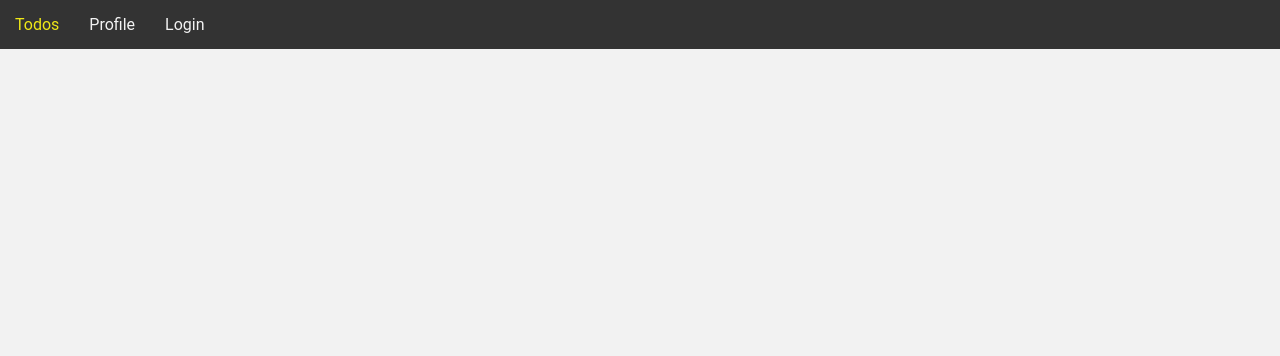
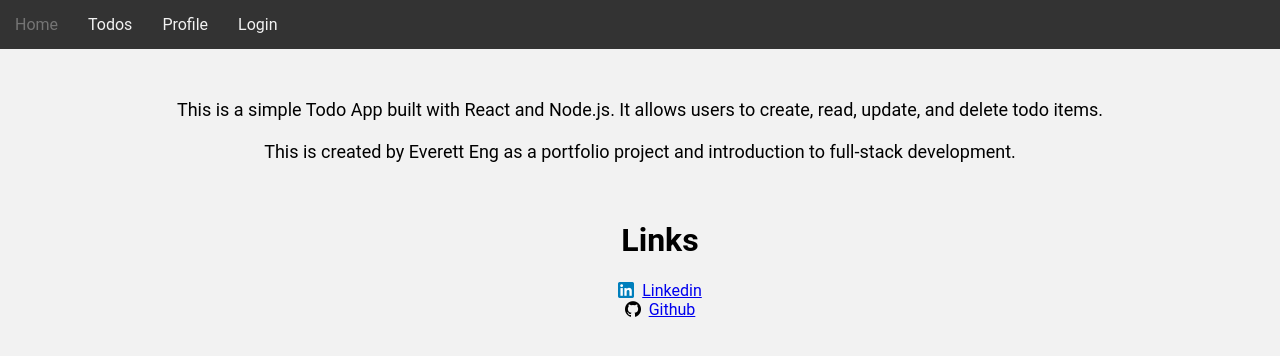
Before and after one commit to EverettEng/TodoApp, a React app in the folder frontend/: page / in a window 1280 px wide. Built offline with nearby package versions, Linux system fonts and the light colour scheme.

Commit message:
Added home page, sign in and sign out functionality, and updated navbar

```diff
--- a/frontend/src/components/Login.js
+++ b/frontend/src/components/Login.js
@@ -1,7 +1,27 @@
-import { Link } from "react-router-dom";
-import "../css/InfoPage.css";
+import { Link, useNavigate } from "react-router-dom";
+import "../css/Navbar.css";
+import { isLoggedIn, logout } from "../utils/auth";
+
 const Login = () => {
-  return <Link to={"/login"}>Login</Link>;
+  const navigate = useNavigate();
+  const status = isLoggedIn() ? "Logout" : "Login";
+
+  const handleLogout = () => {
+    logout();
+    navigate("/login");
+  };
+
+  return (
+    <div>
+      <Link
+        className="login-button"
+        to={"/login"}
+        onClick={isLoggedIn() ? handleLogout : null}
+      >
+        {status}
+      </Link>
+    </div>
+  );
 };
 
 export default Login;
--- a/frontend/src/components/Navbar.js
+++ b/frontend/src/components/Navbar.js
@@ -1,13 +1,24 @@
 import { Link } from "react-router-dom";
 import Login from "./Login";
+import "../css/Navbar.css";
+
 // Navbar component for navigation (currently empty, add links as needed)
 const Navbar = () => {
   return (
     <nav className="navbar">
       <ul>
-        <Link to={"/home"}>Todos</Link>
-        <Link to={"/profile"}>Profile</Link>
-        <Login />
+        <li>
+          <Link to="/">Home</Link>
+        </li>
+        <li>
+          <Link to="/todos">Todos</Link>
+        </li>
+        <li>
+          <Link to="/profile">Profile</Link>
+        </li>
+        <li>
+          <Login />
+        </li>
       </ul>
     </nav>
   );
--- a/frontend/src/css/InfoPage.css
+++ b/frontend/src/css/InfoPage.css
@@ -1,27 +1,44 @@
-.navbar ul{
-  padding: 0;
-  list-style-type: none;
-  font-family: "Roboto", sans-serif;
-  margin: 0;
-  background-color: #333333;
-  color: #f2f2f2;
-  overflow: hidden;
-}
-
-.navbar a{
-  float: left;
-  padding: 15px;
-  color: #f2f2f2;
-  text-decoration: none;
-}
-
-.navbar a:hover{
-  color:#efe817
-}
-
-body.info-page{
+body.info-page {
   font-family: "Roboto", sans-serif;
   margin: 0;
   background-color: #f2f2f2;
   color: black;
 }
+
+.info-text {
+  text-align: center;
+  margin-top: 50px;
+  padding: 0px;
+  font-size: 18px;
+  color: black;
+}
+
+.profile-links {
+  list-style-type: none;
+  padding-top: 20px;
+}
+
+.profile-links li {
+  list-style-type: none;
+  text-align: center;
+  align-items: center;
+  justify-content: center;
+  display: flex;
+}
+
+.profile-links li img {
+  width: 1em;
+  height: 1em;
+  margin-right: 0.5em;
+}
+
+.profile-links h1{
+  justify-content: center;
+  align-items: center;
+  display: flex;
+  padding: 0px;
+}
+
+.profile-links a:visited{
+  color: blue;
+}
--- /dev/null
+++ b/frontend/src/css/Navbar.css
@@ -0,0 +1,21 @@
+.navbar ul {
+  padding: 0;
+  margin: 0;
+  list-style-type: none;
+  font-family: "Roboto", sans-serif;
+  background-color: #333333;
+  color: #f2f2f2;
+  overflow: hidden;
+  display: flex;
+}
+
+.navbar a {
+  display: block;
+  padding: 15px;
+  color: #f2f2f2;
+  text-decoration: none;
+}
+
+.navbar a:hover {
+  color: #f2f2f257;
+}
--- a/frontend/src/css/NotFoundPage.css
+++ b/frontend/src/css/NotFoundPage.css
@@ -14,6 +14,6 @@ body.not-found {
   color: white;
 }
 
-a:visited{
+.not-found :visited{
   color: blue
 }
--- /dev/null
+++ b/frontend/src/css/ProfilePage.css
@@ -0,0 +1,6 @@
+body.profile-page{
+  font-family: "Roboto", sans-serif;
+  margin: 0;
+  background-color: #f2f2f2;
+  color: black;
+}
--- /dev/null
+++ b/frontend/src/css/TodoPage.css
@@ -0,0 +1,6 @@
+body.todo-page{
+  font-family: "Roboto", sans-serif;
+  margin: 0;
+  background-color: #f2f2f2;
+  color: black;
+}
--- a/frontend/src/index.js
+++ b/frontend/src/index.js
@@ -19,7 +19,7 @@ const router = createBrowserRouter([
     errorElement: <NotFoundPage />,
   },
   {
-    path: "/home",
+    path: "/todos",
     element: (
       <ProtectedRoute>
         <TodoPage />
@@ -35,7 +35,7 @@ const router = createBrowserRouter([
     element: <ProfilePage />,
     element: (
       <ProtectedRoute>
-        <TodoPage />
+        <ProfilePage />
       </ProtectedRoute>
     ),
   },
--- a/frontend/src/pages/InfoPage.js
+++ b/frontend/src/pages/InfoPage.js
@@ -1,6 +1,8 @@
 import Navbar from "../components/Navbar";
 import "../css/InfoPage.css";
-import {useEffect} from "react";
+import { useEffect } from "react";
+import linkedin from "../images/LinkedIn_icon.png";
+import github from "../images/github_icon.png";
 
 const InfoPage = () => {
   useEffect(() => {
@@ -10,12 +12,45 @@ const InfoPage = () => {
     };
   }, []);
 
-    useEffect(() => {
-        document.title = "Todo App";
-    }, []);
+  useEffect(() => {
+    document.title = "Todo App";
+  }, []);
+
   return (
     <div>
       <Navbar />
+      <p className="info-text">
+        This is a simple Todo App built with React and Node.js. It allows users
+        to create, read, update, and delete todo items.
+        <br></br>
+        <br></br>
+        This is created by Everett Eng as a portfolio project and introduction
+        to full-stack development.
+      </p>
+
+      <ul class="profile-links">
+        <h1>Links</h1>
+        <li>
+          <img src={linkedin} alt="Linkedin" />
+          <a
+            href="https://www.linkedin.com/in/everett-eng/"
+            target="_blank"
+            rel="noopener noreferrer"
+          >
+            Linkedin
+          </a>
+        </li>
+        <li>
+          <img src={github} alt="Github"></img>
+          <a
+            href="https://github.com/EverettEng"
+            target="_blank"
+            rel="noopener noreferrer"
+          >
+            Github
+          </a>
+        </li>
+      </ul>
     </div>
   );
 };
--- a/frontend/src/pages/LoginPage.js
+++ b/frontend/src/pages/LoginPage.js
@@ -3,6 +3,7 @@ import { Link, useNavigate } from "react-router-dom";
 import "../css/LoginPage.css";
 import { useState, useEffect } from "react";
 import { isLoggedIn as checkAuth } from "../utils/auth"; // renamed import to avoid conflict
+import Navbar from "../components/Navbar";
 
 const LoginPage = () => {
   // State for username, password, and error messages
@@ -12,7 +13,7 @@ const LoginPage = () => {
   const navigate = useNavigate();
 
   useEffect(() => {
-    document.title = "Login - Todo App";
+    document.title = "Login";
   }, []);
 
   useEffect(() => {
@@ -51,7 +52,7 @@ const LoginPage = () => {
         localStorage.setItem("token", data.access_token);
       }
 
-      navigate("/home");
+      navigate("/todos");
     } catch (err) {
       console.error("Login error:", err);
       setError("Something went wrong. Please try again.");
@@ -60,15 +61,18 @@ const LoginPage = () => {
 
   if (checkAuth()) {
     return (
+      <div>
+        <Navbar />
         <div className="login-container">
           <div className="login-box">
             <h3>
-            You are already logged in. If you wish to sign into another account,
-            please log out first.
+              You are already logged in. If you wish to sign into another
+              account, please log out first.
             </h3>
             <p>
-            Go to <Link to={"/home"}>home</Link>
+              Go to <Link to={"/todos"}>home</Link>
             </p>
+          </div>
         </div>
       </div>
     );
@@ -76,6 +80,8 @@ const LoginPage = () => {
 
   // Render the login form
   return (
+    <div>
+      <Navbar />
       <div className="login-container">
         <form className="login-box" onSubmit={handleSubmit}>
           <h2>Log In</h2>
@@ -107,6 +113,7 @@ const LoginPage = () => {
           </div>
         </form>
       </div>
+    </div>
   );
 };
 
--- a/frontend/src/pages/NotFoundPage.js
+++ b/frontend/src/pages/NotFoundPage.js
@@ -14,7 +14,7 @@ const NotFoundPage = () => {
   }, []);
 
   useEffect(() => {
-    document.title = "404 Not Found - Todo App";
+    document.title = "404 Not Found";
   }, []);
 
   return (
--- a/frontend/src/pages/ProfilePage.js
+++ b/frontend/src/pages/ProfilePage.js
@@ -1,7 +1,24 @@
-// ProfilePage component displays the user's profile page
+import Navbar from "../components/Navbar";
+import { useEffect } from "react";
+import "../css/ProfilePage.css";
+
 const ProfilePage = () => {
-  // Render the profile page
-  return <div>Profile Page</div>;
+
+  useEffect(() => {
+      document.body.className = "profile-page";
+      return () => {
+        document.body.className = "";
+      };
+    }, []);
+
+    useEffect(() => {
+      document.title = "Todos";
+    }, []);
+
+  return (<div>
+    <Navbar />
+    Profile Page
+  </div>);
 };
 
 export default ProfilePage;
--- a/frontend/src/pages/SignUpPage.js
+++ b/frontend/src/pages/SignUpPage.js
@@ -2,6 +2,7 @@
 import "../css/LoginPage.css";
 import { Link, useNavigate } from "react-router-dom";
 import { useState, useEffect } from "react";
+import Navbar from "../components/Navbar";
 
 const SignUpPage = () => {
   // State for username, password, confirm password, and error messages
@@ -12,7 +13,7 @@ const SignUpPage = () => {
   const navigate = useNavigate();
 
   useEffect(() => {
-    document.title = "Sign Up - Todo App";
+    document.title = "Sign Up";
   }, []);
 
   useEffect(() => {
@@ -53,6 +54,8 @@ const SignUpPage = () => {
 
   // Render the signup form
   return (
+    <div>
+      <Navbar />
       <div className="login-container">
         <form className="login-box" onSubmit={handleSubmit}>
           <h2>Sign Up</h2>
@@ -99,6 +102,7 @@ const SignUpPage = () => {
           </div>
         </form>
       </div>
+    </div>
   );
 };
 
--- a/frontend/src/pages/TodoPage.js
+++ b/frontend/src/pages/TodoPage.js
@@ -1,7 +1,23 @@
-// TodoPage component displays the user's todo list page
+import Navbar from "../components/Navbar";
+import '../css/TodoPage.css';
+import { useEffect } from "react";
+
 const TodoPage = () => {
-  // Render the todo page
-  return <div>Todo Page</div>;
+
+  useEffect(() => {
+      document.body.className = "todo-page";
+      return () => {
+        document.body.className = "";
+      };
+  }, []);
+
+  useEffect(() => {
+      document.title = "Todos";
+  }, []);
+
+  return (<div>
+    <Navbar />
+  </div>);
 };
 
 export default TodoPage;
--- a/frontend/src/utils/auth.js
+++ b/frontend/src/utils/auth.js
@@ -19,3 +19,8 @@ export function isLoggedIn() {
   const token = getToken();
   return token && !isTokenExpired(token);
 }
+
+export function logout() {
+  localStorage.removeItem("token");
+
+}
```
Also changed, not shown: frontend/src/images/LinkedIn_icon.png (added), frontend/src/images/github_icon.png (added). Lines whose indentation alone changed are shown as unchanged.
